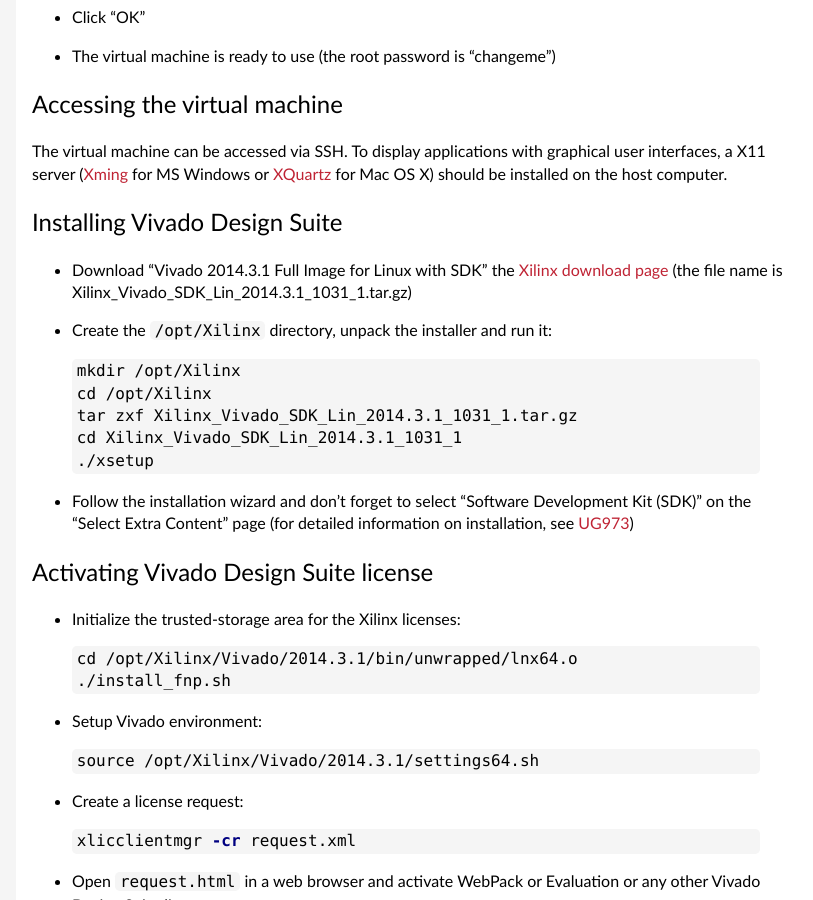
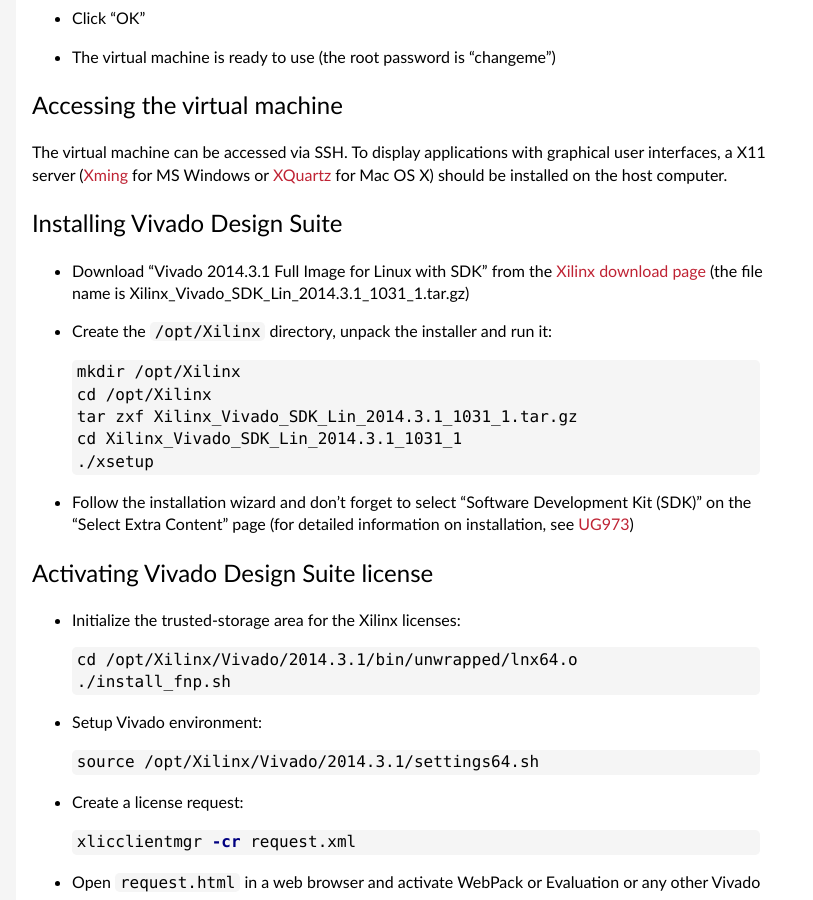
Before and after one commit to pavel-demin/red-pitaya-notes, a Jekyll site: the page built from development-machine.md, in a window 1280 px wide and 900 px high, scrolled down 1315 px. Shown: the whole window, without its empty margins (224-1037 px from the left). Built offline with Jekyll 4.4.1, drawn with Linux system fonts in a browser that asks for light colours; some of the changed text lies outside the part shown.

Commit message:
fix typos

```diff
--- a/development-machine.md
+++ b/development-machine.md
@@ -15,7 +15,7 @@
 
 - Start VirtualBox
 
-- Create a new virtual machine using the mini.iso image:
+- Create a new virtual machine using the `mini.iso` image:
   - Click the blue "New" icon
 
   - Pick a name for the machine, then select "Linux" and "Ubuntu (64 bit)"
@@ -75,7 +75,7 @@
 Installing Vivado Design Suite
 -----
 
-- Download "Vivado 2014.3.1 Full Image for Linux with SDK" the [Xilinx download page](http://www.xilinx.com/support/download/index.html/content/xilinx/en/downloadNav/vivado-design-tools/2014-3.html) (the file name is Xilinx_Vivado_SDK_Lin_2014.3.1_1031_1.tar.gz)
+- Download "Vivado 2014.3.1 Full Image for Linux with SDK" from the [Xilinx download page](http://www.xilinx.com/support/download/index.html/content/xilinx/en/downloadNav/vivado-design-tools/2014-3.html) (the file name is Xilinx_Vivado_SDK_Lin_2014.3.1_1031_1.tar.gz)
 
 - Create the `/opt/Xilinx` directory, unpack the installer and run it:
 {% highlight bash %}
```
